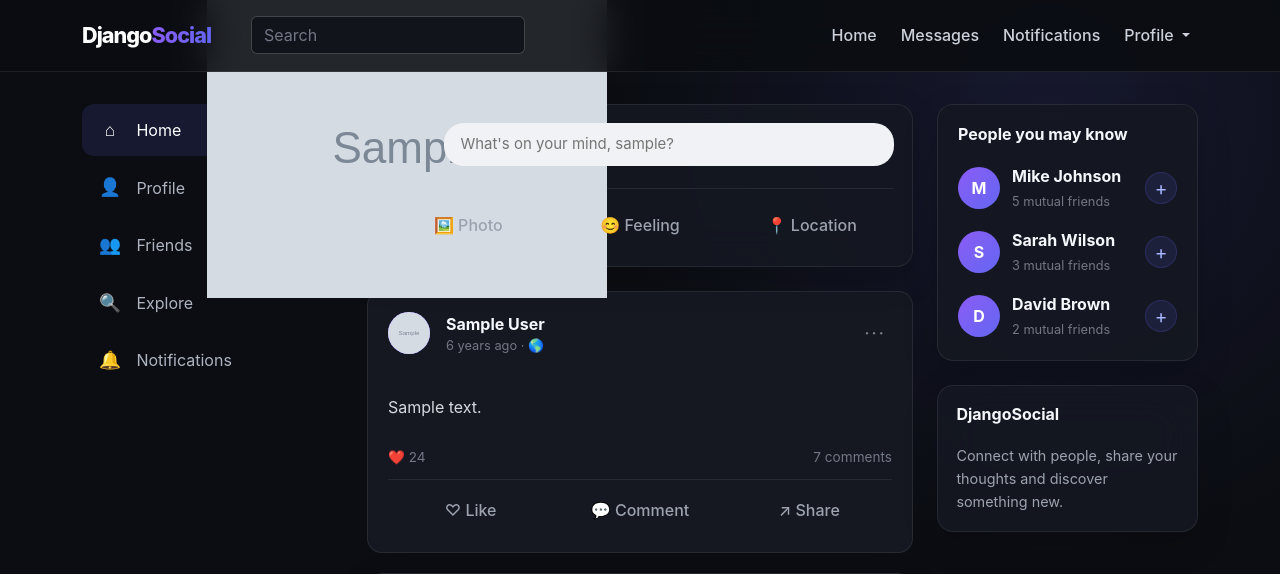
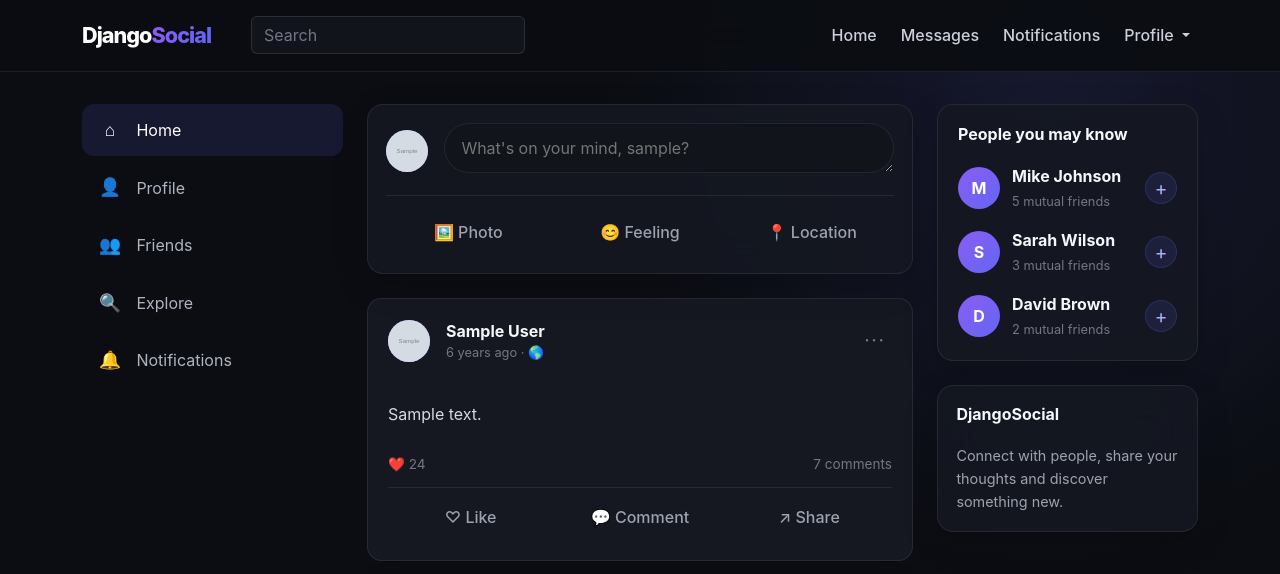
Before and after one commit to Dumbrovskii/django-social-network, a Django app: page / in a window 1280 px wide. Shown: the top 574 px of the page. Run offline with Django 5.2, Linux system fonts and the light colour scheme; a user stored in the database is signed in; tables that the repository leaves empty hold one stand-in row (values such as "Sample post"); grey boxes marked "Sample" are stand-in pictures.

Commit message:
style: adjust base template and main.css

```diff
--- a/static/css/main.css
+++ b/static/css/main.css
@@ -283,6 +283,14 @@
     color: #fff;
     font-weight: 700;
     background: linear-gradient(135deg, var(--ds-primary-2), var(--ds-primary));
+}
+
+.feed-avatar img {
+    width: 100%;
+    height: 100%;
+    object-fit: cover;
+    border-radius: 50%;
+    display: block;
 }
 
 .ds-muted {
@@ -1249,28 +1257,3 @@
         height: 140px;
     }
 }
-
-.create-post-input {
-    border: none;
-    outline: none;
-    background: #f0f2f5;
-    border-radius: 20px;
-    padding: 10px 16px;
-    resize: none;
-    min-height: 42px;
-    font-size: 15px;
-}
-
-.create-post-input:focus {
-    outline: none;
-    box-shadow: none;
-}
-
-.post-submit {
-    margin-left: auto;
-}
-
-.post-submit:disabled {
-    opacity: 0.5;
-    cursor: not-allowed;
-}
```
